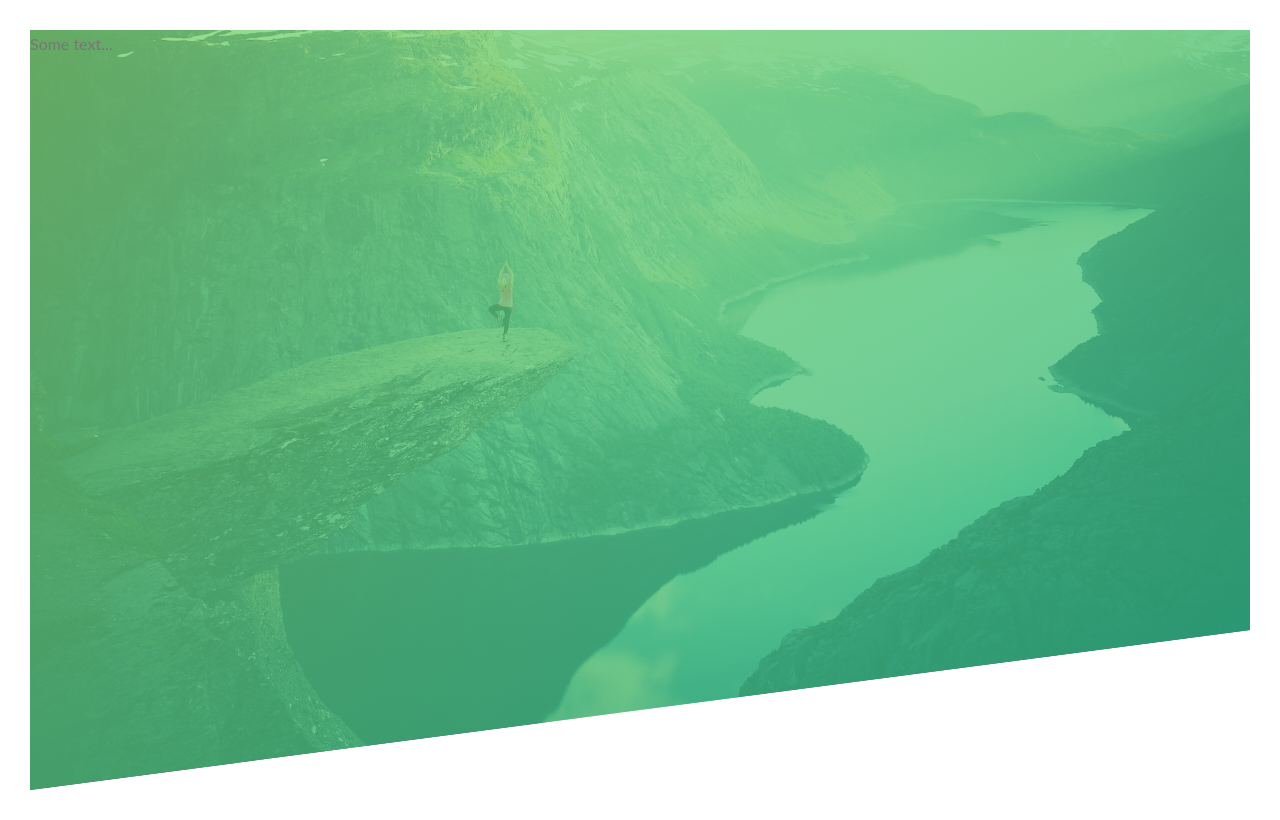
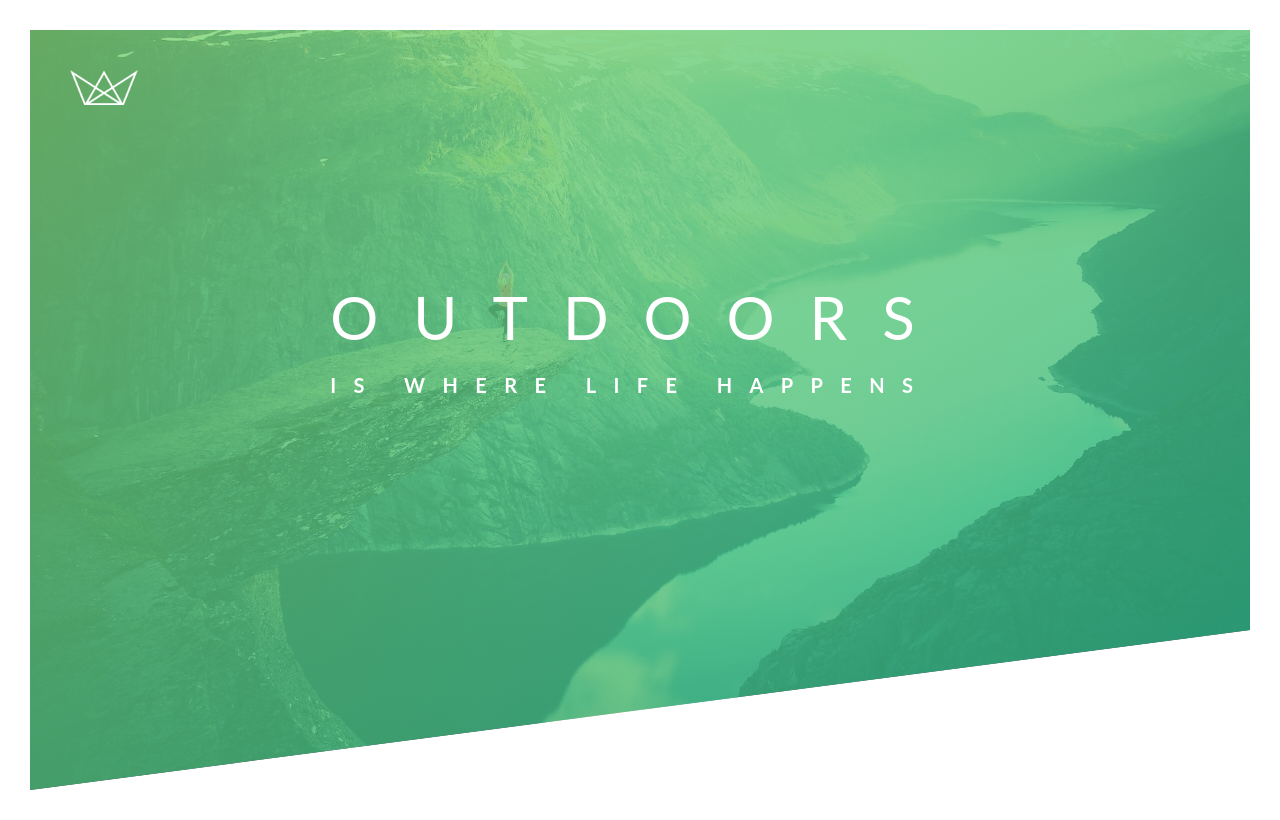
Before and after one commit to Junpengalaitp/advanced-css-course, a plain HTML site: page Natours/starter/index.html in a window 1280 px wide. Drawn offline with Linux system fonts and the light colour scheme; files that its build step writes are made by us from their sources; a web font is replaced by a local one.

Commit message:
built header

```diff
--- a/Natours/starter/css/style.css
+++ b/Natours/starter/css/style.css
@@ -30,6 +30,42 @@ body {
   background-image: linear-gradient(to right bottom, #7ed56fc2, #27b485cc), url(../img/hero.jpg);
   background-size: cover;
   background-position: top; /* top of the background stay its position when window became small */
-
+  position: relative;  /* for absolute position reference */
   clip-path: polygon(0 0, 100% 0, 100% 75vh, 0 100%);
 }
+
+.logo-box {
+  position: absolute;
+  top: 40px;
+  left: 40px;
+}
+
+.logo {
+  height: 35px;
+}
+
+.text-box {
+  position: absolute;
+  top: 40%;
+  left: 50%;
+  transform: translate(-50%, -50%);
+}
+
+.heading-primary {
+  color: #fff;
+  text-transform: uppercase;
+}
+
+.heading-primary-main {
+  display: block;
+  font-size: 60px;
+  font-weight: 400;
+  letter-spacing: 35px;
+}
+
+.heading-primary-sub {
+  display: block;
+  font-size: 20px;
+  font-weight: 700;
+  letter-spacing: 17.4px;
+}
--- a/Natours/starter/index.html
+++ b/Natours/starter/index.html
@@ -14,7 +14,15 @@
     </head>
     <body>
         <header class="header">
-            Some text...
+            <div class="logo-box">
+                <img src="img/logo-white.png" alt="Logo" class="logo">
+            </div>
+            <div class="text-box">
+                <h1 class="heading-primary">
+                    <span class="heading-primary-main">Outdoors</span>
+                    <span class="heading-primary-sub">is where life happens</span>
+                </h1>
+            </div>
         </header>
     </body>
 </html>
```
